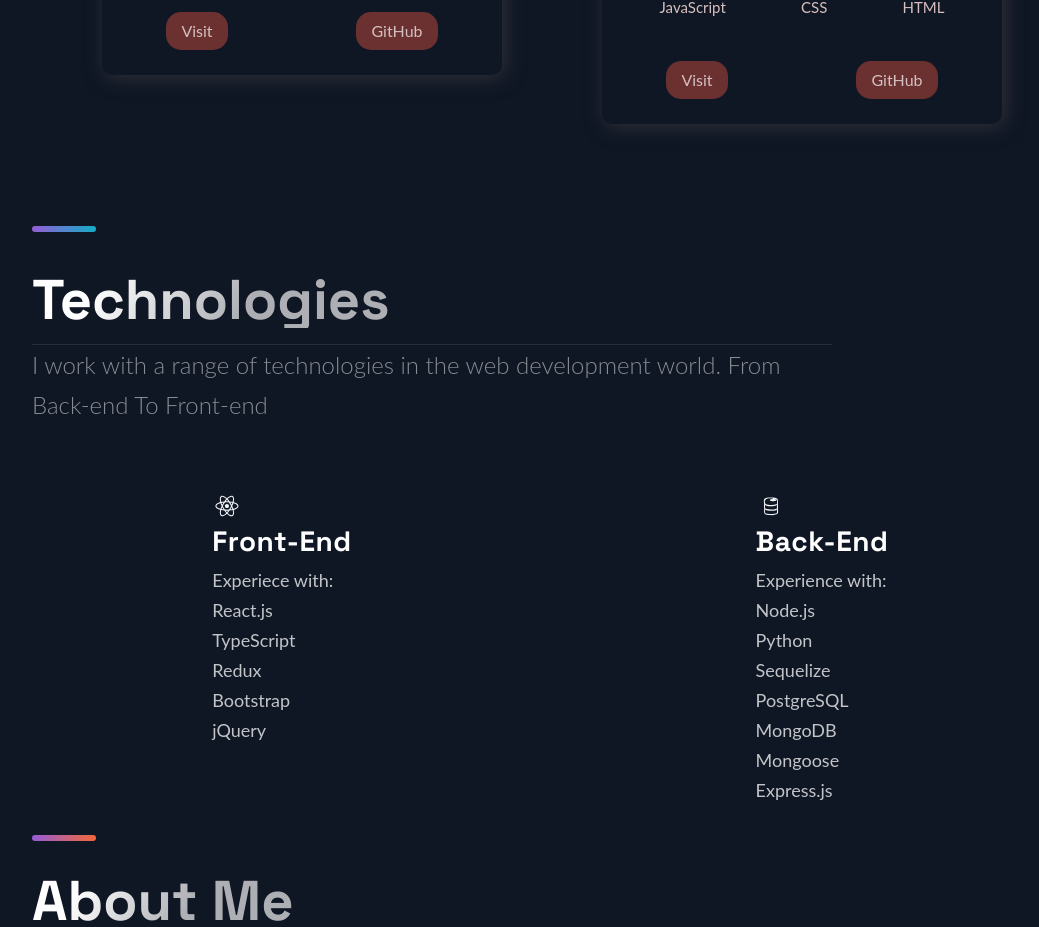
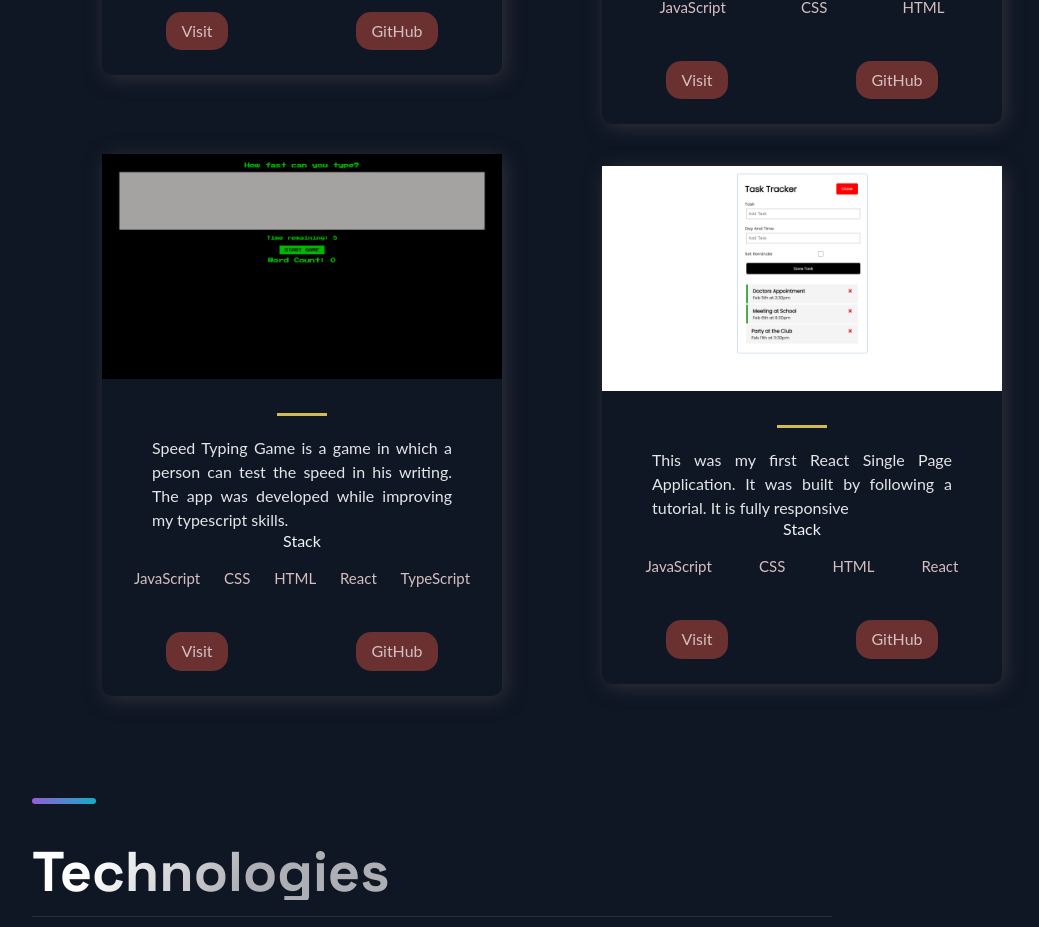
Before and after one commit to webDesignMumeishon/personal-portfolio, a Next.js app: page / in a window 1280 px wide. Shown: the part 4945-5872 px from the top of the page, without its empty margins (88-1127 px from the left). Built offline with nearby package versions, Linux system fonts and the light colour scheme.

Commit message:
[add] task tracker & speed typing

```diff
--- a/src/constants/constants.js
+++ b/src/constants/constants.js
@@ -110,6 +110,24 @@ export const projects = [
     visit: 'https://landing-page-mountains.netlify.app/',
     id: 11,
   },
+  {
+    title: 'speed-typing-game',
+    description: "Speed Typing Game is a game in which a person can test the speed in his writing. The app was developed while improving my typescript skills.",
+    image: '/images/speed-typing-game.png',
+    tags: ['JavaScript', 'CSS', 'HTML', "React", "TypeScript"],
+    source: 'https://github.com/webDesignMumeishon/speed-typing-game',
+    visit: 'https://speed-typing-game-app.netlify.app/',
+    id: 12,
+  },
+  {
+    title: 'task-tracker-app',
+    description: "This was my first React Single Page Application. It was built by following a tutorial. It is fully responsive",
+    image: '/images/task-tracker.png',
+    tags: ['JavaScript', 'CSS', 'HTML', "React"],
+    source: 'https://github.com/webDesignMumeishon/react-task-tracker',
+    visit: 'https://app-task-tracker.netlify.app/',
+    id: 13,
+  },
 ];
 
 export const TimeLineData = [
```
Also changed, not shown: public/images/speed-typing-game.png (added), public/images/task-tracker.png (added).
